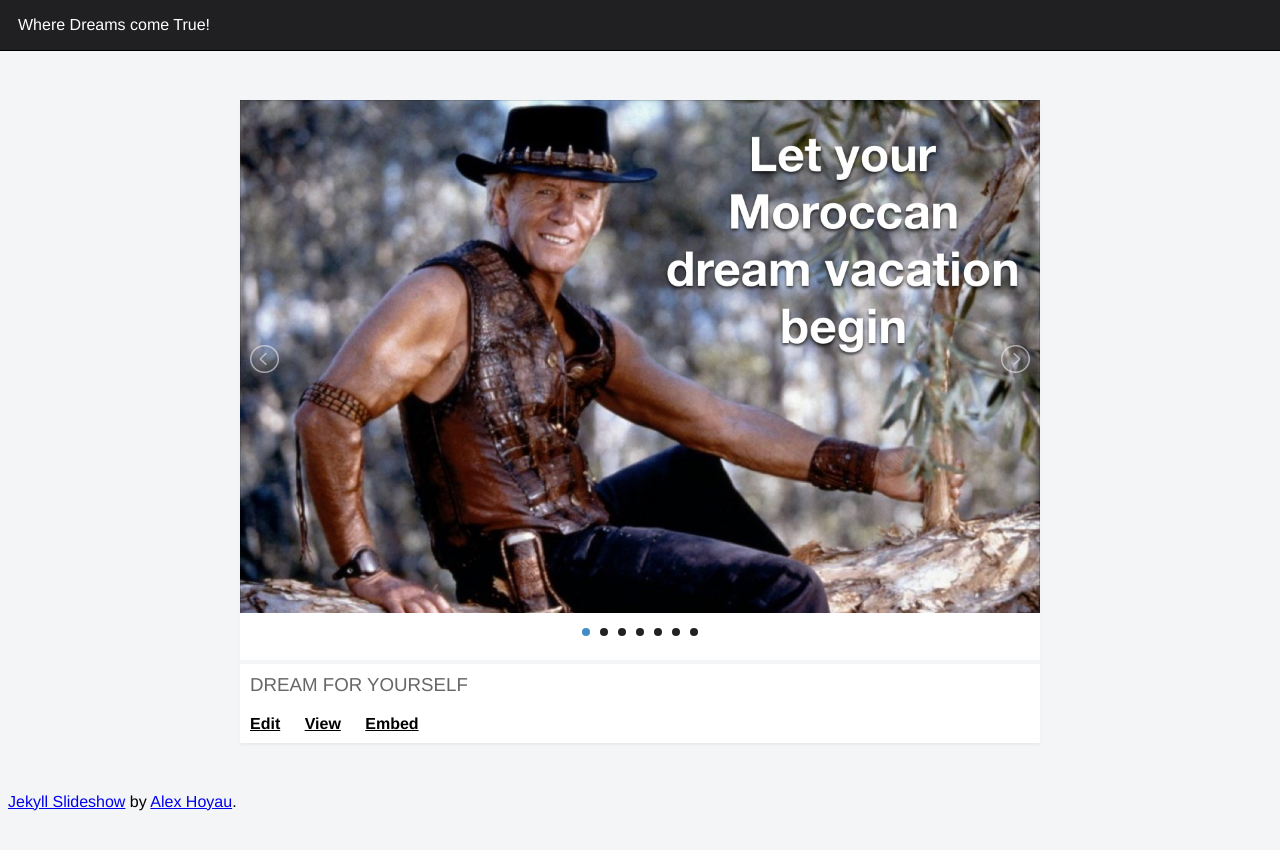
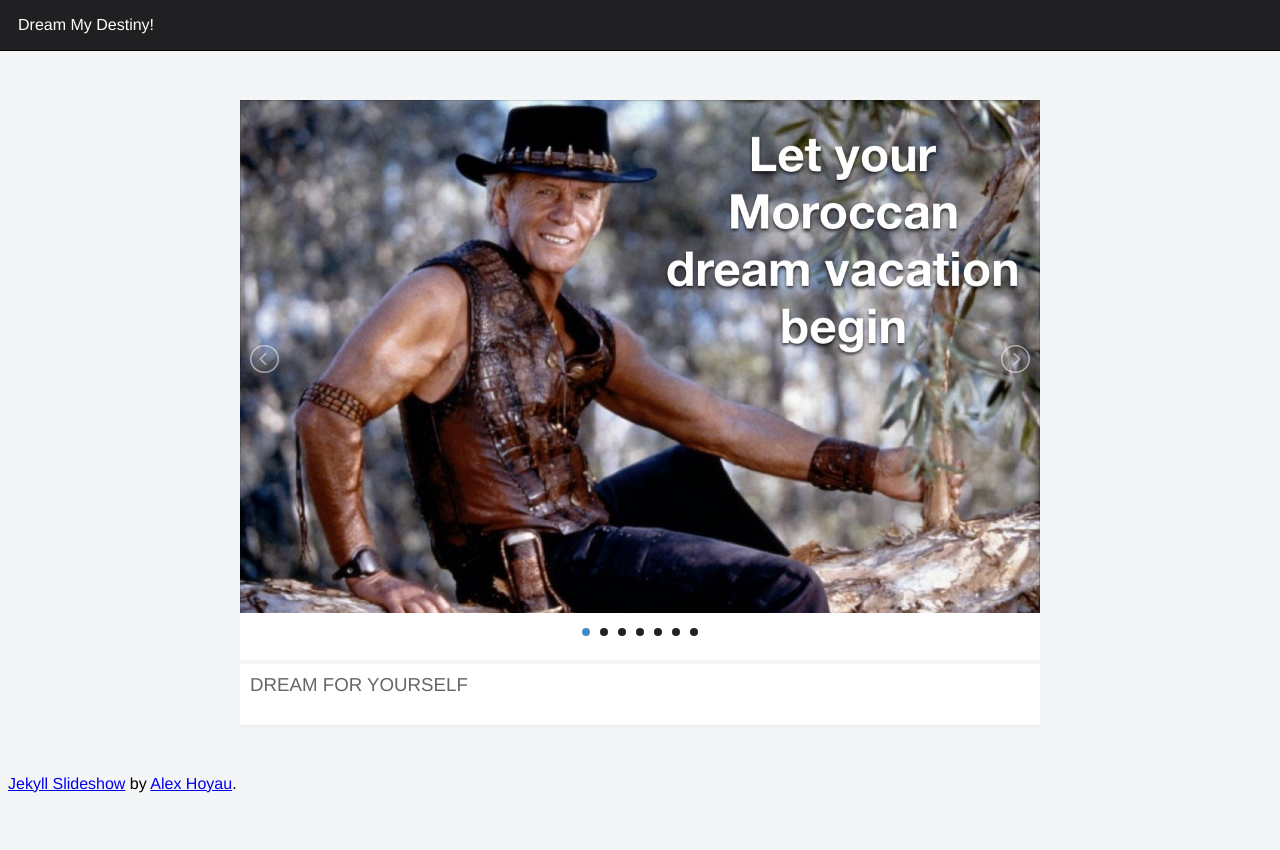
Before and after one commit to BPBall/BPBall.github.io, a Jekyll site: the page built from index.html, in a window 1280 px wide. Shown: the top 850 px of the page. Built offline with Jekyll 4.4.1, drawn with Linux system fonts in a browser that asks for light colours; nearby versions of some CDN libraries.

Commit message:
Update index.html

```diff
--- a/index.html
+++ b/index.html
@@ -1,24 +1,17 @@
 ---
 layout: default
-title: Your galeries
+title: Dream My Destiny
 ---
 <nav>
-	<a class="nav-link" href="https://bpball.github.io/">Where Dreams come True!</a>
+	<a class="nav-link" href="https://bpball.github.io/">Dream My Destiny!</a>
 </nav>
+
 <section class="main-slides">
 	{% for slide in site.slides %}
 	<article class="slide">
 		<iframe class="slideshow-iframe" src="{{ site.github.url }}{{ slide.url }}"></iframe>
 		<div class="sub-slideshow">
 			<h1>{{ slide.title }}</h1>
-			<a class="edit" href="{{site.github.repository_url}}/edit/gh-pages/{{slide.path}}">Edit</a>
-			<a class="view" href="{{ site.github.url }}{{ slide.url }}">View</a>
-			<a class="embed" href="#">Embed</a>
-			<div class="embed-pane hidden">
-				<p>To embed this slide in a website, add this code to your page:</p>
-				<input class="embed-input"
-					value='&lt;iframe src="{{ site.github.url }}{{ slide.url }}" width="100%" height="100%" style="border: none;"&gt;&lt;/iframe&gt;'
-					spellcheck="false"></input>
 			</div>
 		</div>
 	</article>
```
